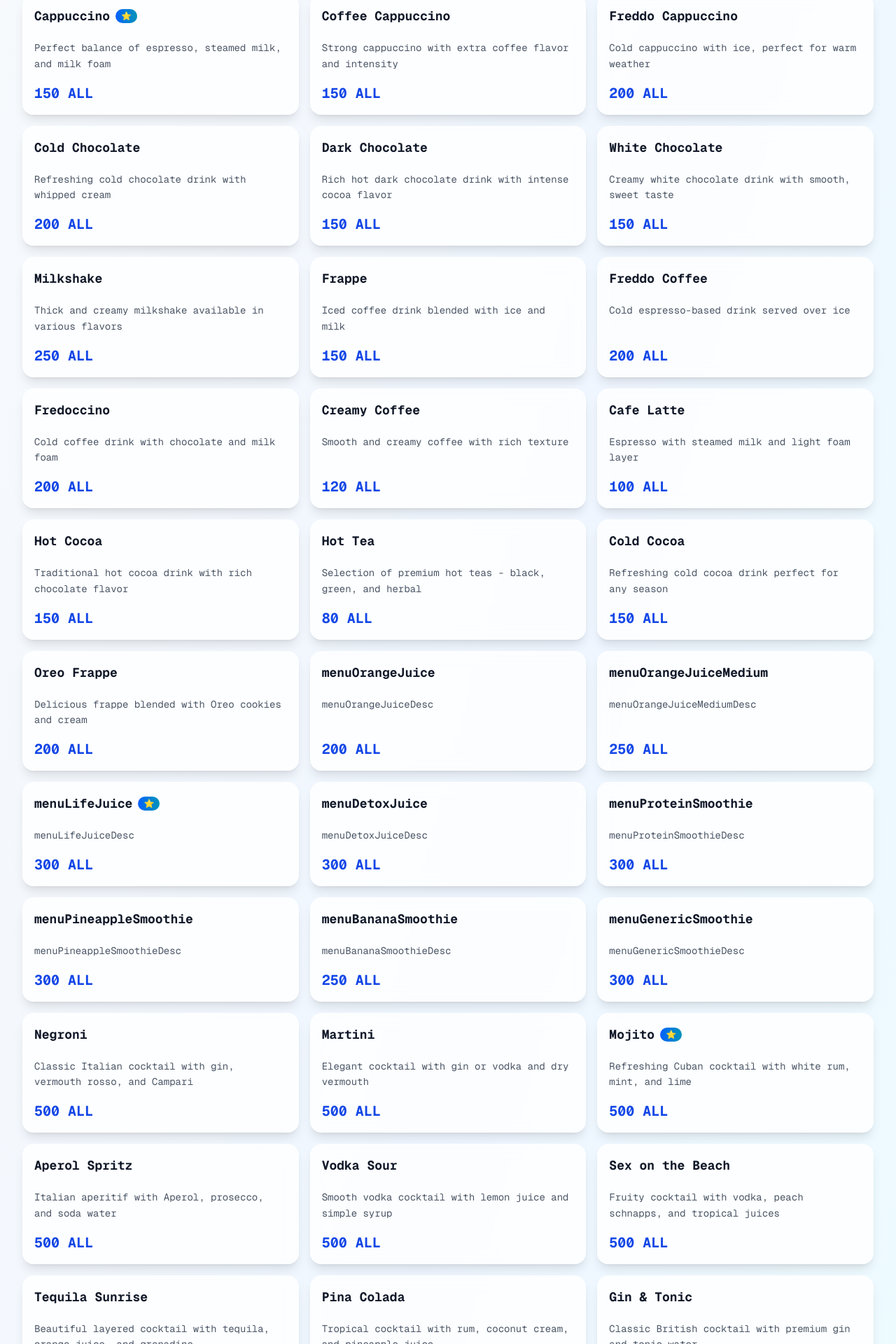
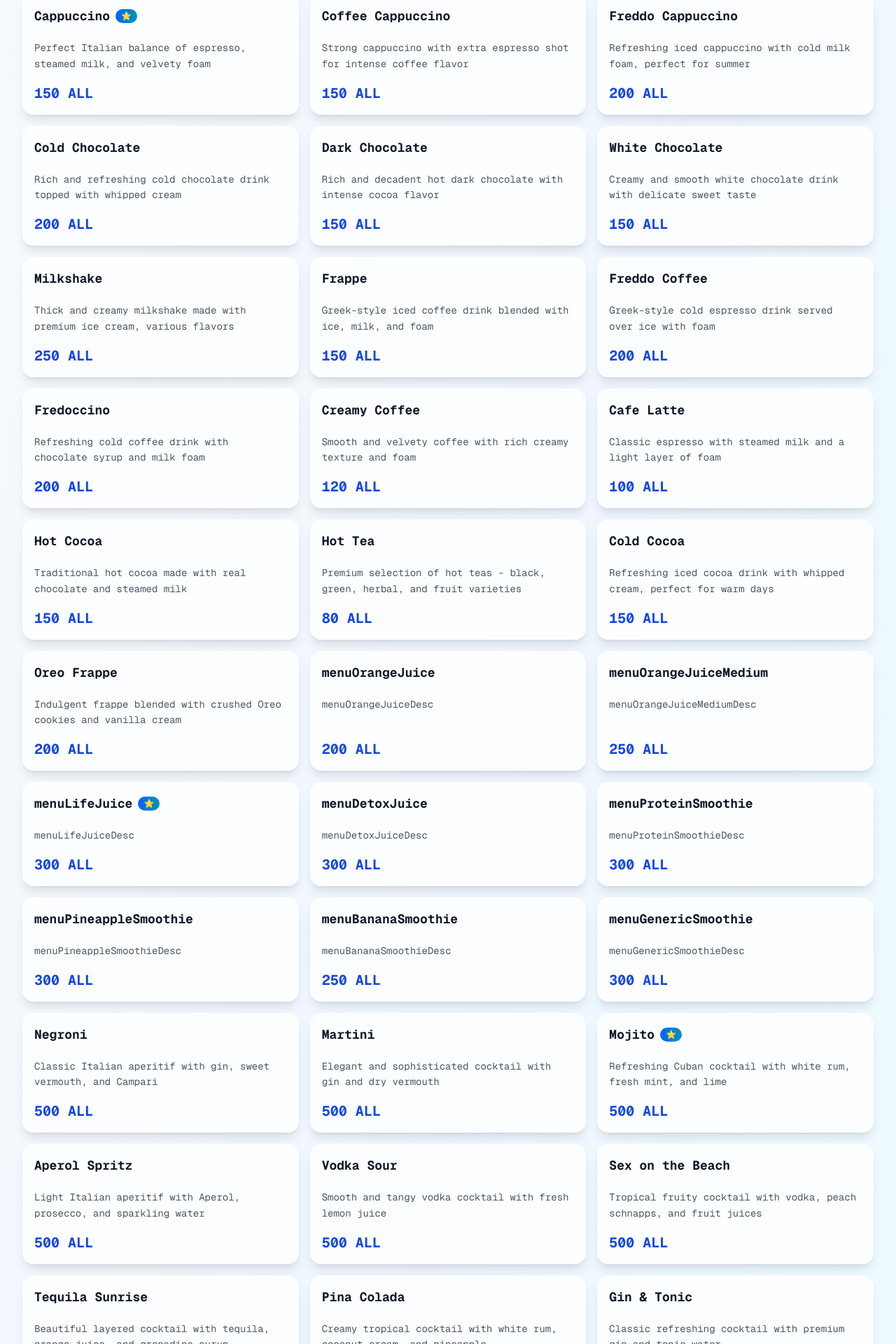
Before and after one commit to juxhinxhihani/panorama-rooftop, a Next.js app: page /menu in a window 1280 px wide. Shown: the part 848-2768 px from the top of the page at 70% size. Built offline with nearby package versions, Linux system fonts and the light colour scheme.

Commit message:
Fix All Menu Item Descriptions

```diff
--- a/src/contexts/LanguageContext.tsx
+++ b/src/contexts/LanguageContext.tsx
@@ -132,103 +132,103 @@ const translations: Record<Language, Record<string, string>> = {
 
     // Menu Items - Desserts
     menuZupa: 'Zupa',
-    menuZupaDesc: 'Traditional layered dessert with custard and cake',
+    menuZupaDesc: 'Traditional layered dessert with custard and sponge cake',
     menuCheesecake: 'Cheesecake',
-    menuCheesecakeDesc: 'Creamy cheesecake with berry topping',
+    menuCheesecakeDesc: 'Rich and creamy cheesecake with fresh berry topping',
     menuTrilece: 'Trilece',
-    menuTrileceDesc: 'Three milk cake - Albanian specialty dessert',
+    menuTrileceDesc: 'Traditional three milk cake - Albanian specialty dessert',
     menuTiramisu: 'Tiramisu',
-    menuTiramisuDesc: 'Classic Italian coffee-flavored dessert with mascarpone',
+    menuTiramisuDesc: 'Classic Italian coffee-flavored dessert with mascarpone cheese',
     menuTrigone: 'Trigone',
-    menuTrigoneDesc: 'Traditional triangular pastry with sweet filling',
+    menuTrigoneDesc: 'Traditional triangular pastry filled with sweet cream',
     menuMyfile: 'Mille-feuille',
-    menuMyfileDesc: 'Layered puff pastry with cream filling',
+    menuMyfileDesc: 'Delicate layered puff pastry with vanilla cream filling',
     menuPastashu: 'Cream Puff',
-    menuPastashuDesc: 'Light choux pastry filled with fresh cream',
+    menuPastashuDesc: 'Light and airy choux pastry filled with fresh whipped cream',
     menuBrioshChocolate: 'Chocolate Brioche',
-    menuBrioshChocolateDesc: 'Rich brioche pastry with chocolate filling',
+    menuBrioshChocolateDesc: 'Rich and buttery brioche pastry with chocolate filling',
     menuBrioshPistachio: 'Pistachio Brioche',
-    menuBrioshPistachioDesc: 'Delicate brioche with pistachio cream',
+    menuBrioshPistachioDesc: 'Delicate brioche pastry with creamy pistachio filling',
     menuDonut: 'Donut',
-    menuDonutDesc: 'Fresh glazed donut with sweet coating',
+    menuDonutDesc: 'Freshly made glazed donut with sweet sugar coating',
     menuBigusto: 'Bigusto',
-    menuBigustoDesc: 'Double flavor pastry with two delicious fillings',
+    menuBigustoDesc: 'Double flavor pastry with two delicious cream fillings',
 
     // Menu Items - Cocktails
     menuNegroni: 'Negroni',
-    menuNegroniDesc: 'Classic Italian cocktail with gin, vermouth rosso, and Campari',
+    menuNegroniDesc: 'Classic Italian aperitif with gin, sweet vermouth, and Campari',
     menuMartini: 'Martini',
-    menuMartiniDesc: 'Elegant cocktail with gin or vodka and dry vermouth',
+    menuMartiniDesc: 'Elegant and sophisticated cocktail with gin and dry vermouth',
     menuMojito: 'Mojito',
-    menuMojitoDesc: 'Refreshing Cuban cocktail with white rum, mint, and lime',
+    menuMojitoDesc: 'Refreshing Cuban cocktail with white rum, fresh mint, and lime',
     menuAperolSpritz: 'Aperol Spritz',
-    menuAperolSpritzDesc: 'Italian aperitif with Aperol, prosecco, and soda water',
+    menuAperolSpritzDesc: 'Light Italian aperitif with Aperol, prosecco, and sparkling water',
     menuVodkaSour: 'Vodka Sour',
-    menuVodkaSourDesc: 'Smooth vodka cocktail with lemon juice and simple syrup',
+    menuVodkaSourDesc: 'Smooth and tangy vodka cocktail with fresh lemon juice',
     menuSexOnTheBeach: 'Sex on the Beach',
-    menuSexOnTheBeachDesc: 'Fruity cocktail with vodka, peach schnapps, and tropical juices',
+    menuSexOnTheBeachDesc: 'Tropical fruity cocktail with vodka, peach schnapps, and fruit juices',
     menuTequilaSunrise: 'Tequila Sunrise',
-    menuTequilaSunriseDesc: 'Beautiful layered cocktail with tequila, orange juice, and grenadine',
+    menuTequilaSunriseDesc: 'Beautiful layered cocktail with tequila, orange juice, and grenadine syrup',
     menuPinaColada: 'Pina Colada',
-    menuPinaColadaDesc: 'Tropical cocktail with rum, coconut cream, and pineapple juice',
+    menuPinaColadaDesc: 'Creamy tropical cocktail with white rum, coconut cream, and pineapple',
     menuGinTonic: 'Gin & Tonic',
-    menuGinTonicDesc: 'Classic British cocktail with premium gin and tonic water',
+    menuGinTonicDesc: 'Classic refreshing cocktail with premium gin and tonic water',
     menuCaipiroska: 'Caipiroska',
-    menuCaipiroskaDesc: 'Brazilian-inspired cocktail with vodka, lime, and sugar',
+    menuCaipiroskaDesc: 'Brazilian-inspired cocktail with vodka, muddled lime, and sugar',
     menuCosmopolitan: 'Cosmopolitan',
-    menuCosmopolitanDesc: 'Sophisticated cocktail with vodka, cranberry, and lime juice',
+    menuCosmopolitanDesc: 'Sophisticated pink cocktail with vodka, cranberry, and lime juice',
     menuAnalcolic: 'Virgin Cocktail',
-    menuAnalcolicDesc: 'Refreshing non-alcoholic cocktail with fresh fruits and herbs',
+    menuAnalcolicDesc: 'Refreshing non-alcoholic cocktail with fresh fruits and aromatic herbs',
     menuPanorama: 'Panorama Special',
-    menuPanoramaDesc: 'Our signature house cocktail with secret blend of premium spirits',
+    menuPanoramaDesc: 'Our signature house cocktail with a secret blend of premium spirits',
     menuAMF: 'AMF',
-    menuAMFDesc: 'Strong mixed cocktail with multiple spirits - not for beginners!',
+    menuAMFDesc: 'Powerful cocktail with multiple premium spirits - for experienced drinkers',
     menuGinLemon: 'Gin Lemon',
-    menuGinLemonDesc: 'Simple and refreshing gin cocktail with fresh lemon juice',
+    menuGinLemonDesc: 'Simple and refreshing cocktail with premium gin and fresh lemon',
     menuCubaLibre: 'Cuba Libre',
-    menuCubaLibreDesc: 'Classic cocktail with white rum, cola, and fresh lime',
+    menuCubaLibreDesc: 'Classic Cuban cocktail with white rum, cola, and fresh lime wedge',
     menuMargarita: 'Margarita',
-    menuMargaritaDesc: 'Mexican cocktail with tequila, lime juice, and triple sec',
+    menuMargaritaDesc: 'Classic Mexican cocktail with tequila, fresh lime juice, and triple sec',
 
     // Menu Items - Coffee
     menuEkspres: 'Espresso',
-    menuEkspresDesc: 'Rich, full-bodied espresso shot from premium coffee beans',
+    menuEkspresDesc: 'Rich and intense espresso shot from premium Italian coffee beans',
     menuMacchiato: 'Macchiato',
-    menuMacchiatoDesc: 'Espresso "marked" with a dollop of steamed milk foam',
+    menuMacchiatoDesc: 'Traditional espresso "marked" with a dollop of steamed milk foam',
     menuMacchiatoLarge: 'Large Macchiato',
-    menuMacchiatoLargeDesc: 'Double shot macchiato with extra steamed milk foam',
+    menuMacchiatoLargeDesc: 'Double espresso shot macchiato with extra steamed milk foam',
     menuCappuccino: 'Cappuccino',
-    menuCappuccinoDesc: 'Perfect balance of espresso, steamed milk, and milk foam',
+    menuCappuccinoDesc: 'Perfect Italian balance of espresso, steamed milk, and velvety foam',
     menuCappuccinoKafe: 'Coffee Cappuccino',
-    menuCappuccinoKafeDesc: 'Strong cappuccino with extra coffee flavor and intensity',
+    menuCappuccinoKafeDesc: 'Strong cappuccino with extra espresso shot for intense coffee flavor',
     menuFreddoCappuccino: 'Freddo Cappuccino',
-    menuFreddoCappuccinoDesc: 'Cold cappuccino with ice, perfect for warm weather',
+    menuFreddoCappuccinoDesc: 'Refreshing iced cappuccino with cold milk foam, perfect for summer',
     menuChocolateCold: 'Cold Chocolate',
-    menuChocolateColdDesc: 'Refreshing cold chocolate drink with whipped cream',
+    menuChocolateColdDesc: 'Rich and refreshing cold chocolate drink topped with whipped cream',
     menuChocolateBlack: 'Dark Chocolate',
-    menuChocolateBlackDesc: 'Rich hot dark chocolate drink with intense cocoa flavor',
+    menuChocolateBlackDesc: 'Rich and decadent hot dark chocolate with intense cocoa flavor',
     menuChocolateWhite: 'White Chocolate',
-    menuChocolateWhiteDesc: 'Creamy white chocolate drink with smooth, sweet taste',
+    menuChocolateWhiteDesc: 'Creamy and smooth white chocolate drink with delicate sweet taste',
     menuMilkshake: 'Milkshake',
-    menuMilkshakeDesc: 'Thick and creamy milkshake available in various flavors',
+    menuMilkshakeDesc: 'Thick and creamy milkshake made with premium ice cream, various flavors',
     menuFrappe: 'Frappe',
-    menuFrappeDesc: 'Iced coffee drink blended with ice and milk',
+    menuFrappeDesc: 'Greek-style iced coffee drink blended with ice, milk, and foam',
     menuFreddoKafe: 'Freddo Coffee',
-    menuFreddoKafeDesc: 'Cold espresso-based drink served over ice',
+    menuFreddoKafeDesc: 'Greek-style cold espresso drink served over ice with foam',
     menuFredoccino: 'Fredoccino',
-    menuFredoccinoDesc: 'Cold coffee drink with chocolate and milk foam',
+    menuFredoccinoDesc: 'Refreshing cold coffee drink with chocolate syrup and milk foam',
     menuKafeKremoso: 'Creamy Coffee',
-    menuKafeKremosoDesc: 'Smooth and creamy coffee with rich texture',
+    menuKafeKremosoDesc: 'Smooth and velvety coffee with rich creamy texture and foam',
     menuKafeLatte: 'Cafe Latte',
-    menuKafeLatteDesc: 'Espresso with steamed milk and light foam layer',
+    menuKafeLatteDesc: 'Classic espresso with steamed milk and a light layer of foam',
     menuKakao: 'Hot Cocoa',
-    menuKakaoDesc: 'Traditional hot cocoa drink with rich chocolate flavor',
+    menuKakaoDesc: 'Traditional hot cocoa made with real chocolate and steamed milk',
     menuHotTea: 'Hot Tea',
-    menuHotTeaDesc: 'Selection of premium hot teas - black, green, and herbal',
+    menuHotTeaDesc: 'Premium selection of hot teas - black, green, herbal, and fruit varieties',
     menuKakaoCold: 'Cold Cocoa',
-    menuKakaoColdDesc: 'Refreshing cold cocoa drink perfect for any season',
+    menuKakaoColdDesc: 'Refreshing iced cocoa drink with whipped cream, perfect for warm days',
     menuFrappeOreo: 'Oreo Frappe',
-    menuFrappeOreoDesc: 'Delicious frappe blended with Oreo cookies and cream',
+    menuFrappeOreoDesc: 'Indulgent frappe blended with crushed Oreo cookies and vanilla cream',
 
     // Menu Items - Smoothies & Juices
 
```
